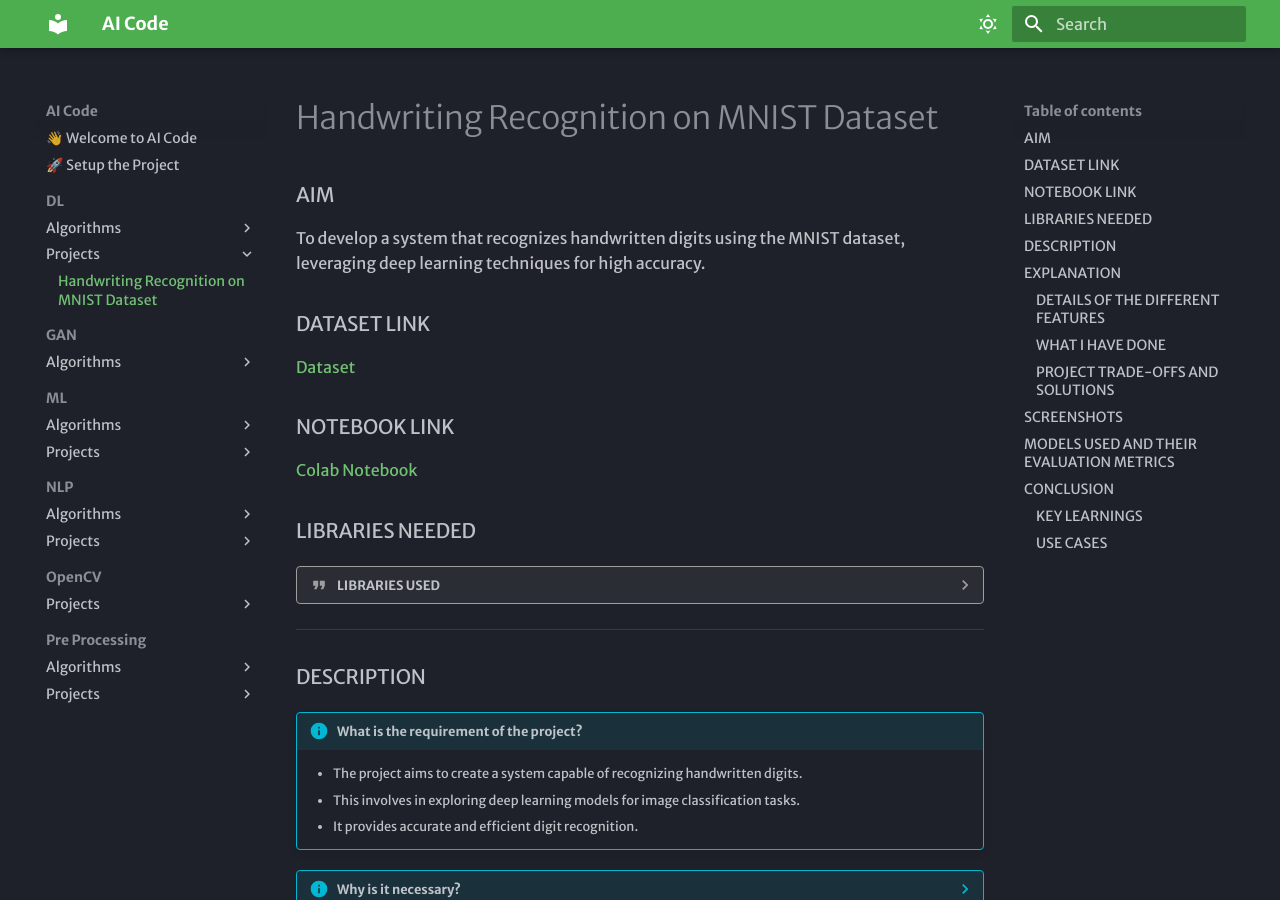
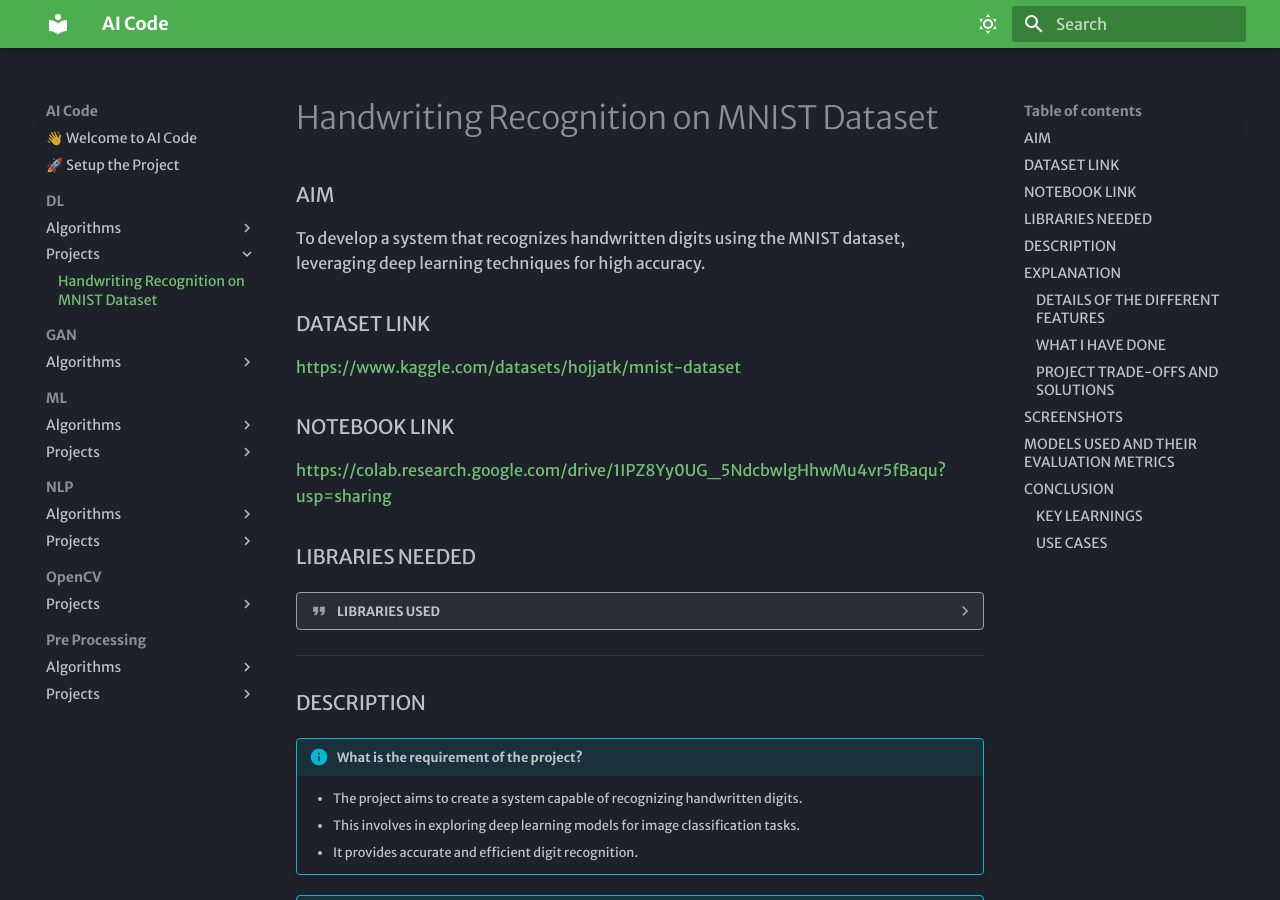
Before and after one commit to Avdhesh-Varshney/AI-Code, an MkDocs documentation site: the page built from docs/DL/projects/hand_writing_recognition.md, in a window 1280 px wide and 900 px high. Built offline with MkDocs 1.6.1 and Material for MkDocs 9.7.7, drawn with Linux system fonts in a browser that asks for light colours; some web fonts are replaced.

Commit message:
Update hand_writing_recognition.md

```diff
--- a/docs/DL/projects/hand_writing_recognition.md
+++ b/docs/DL/projects/hand_writing_recognition.md
@@ -4,11 +4,11 @@
 To develop a system that recognizes handwritten digits using the MNIST dataset, leveraging deep learning techniques for high accuracy.
 
 ### DATASET LINK
-[Dataset](https://www.kaggle.com/datasets/hojjatk/mnist-dataset)
+[https://www.kaggle.com/datasets/hojjatk/mnist-dataset](https://www.kaggle.com/datasets/hojjatk/mnist-dataset)
 
 ### NOTEBOOK LINK
 
-[Colab Notebook](https://colab.research.google.com/drive/1IPZ8Yy0UG_5NdcbwlgHhwMu4vr5fBaqu?usp=sharing)
+[https://colab.research.google.com/drive/1IPZ8Yy0UG_5NdcbwlgHhwMu4vr5fBaqu?usp=sharing](https://colab.research.google.com/drive/1IPZ8Yy0UG_5NdcbwlgHhwMu4vr5fBaqu?usp=sharing)
 
 ### LIBRARIES NEEDED
 
```
